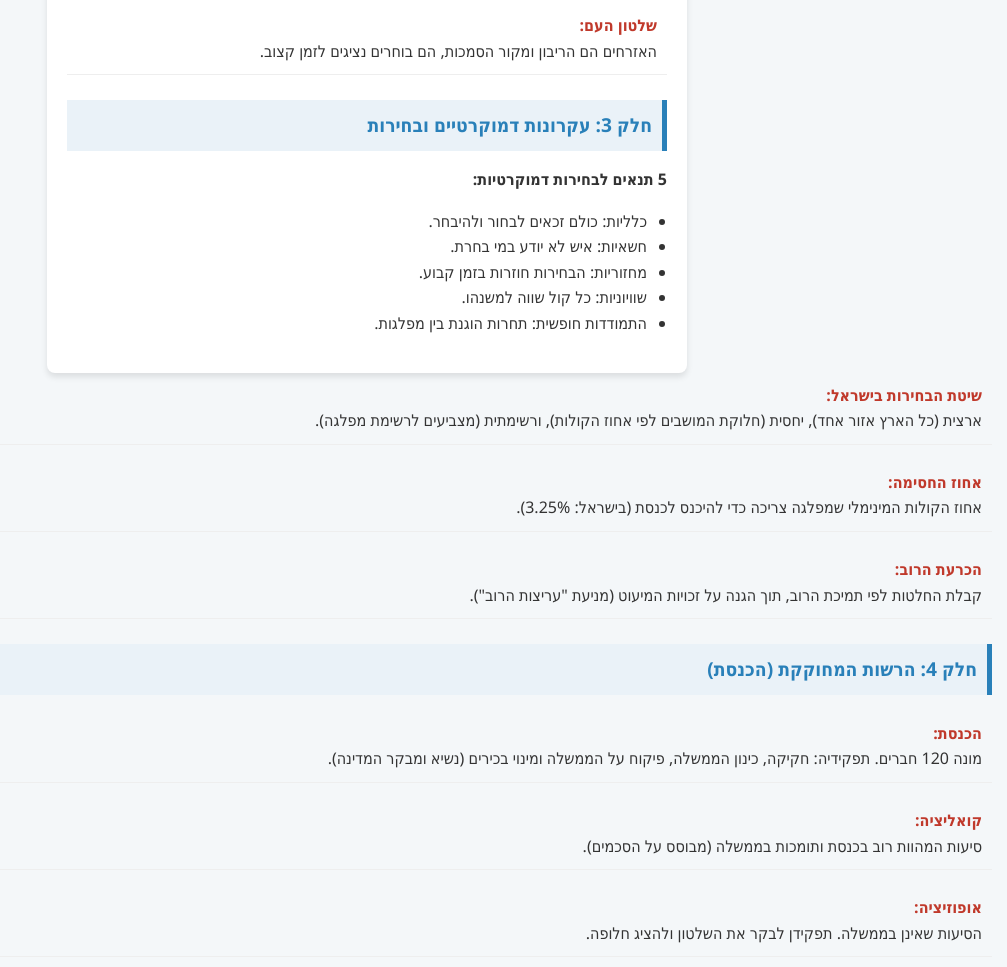
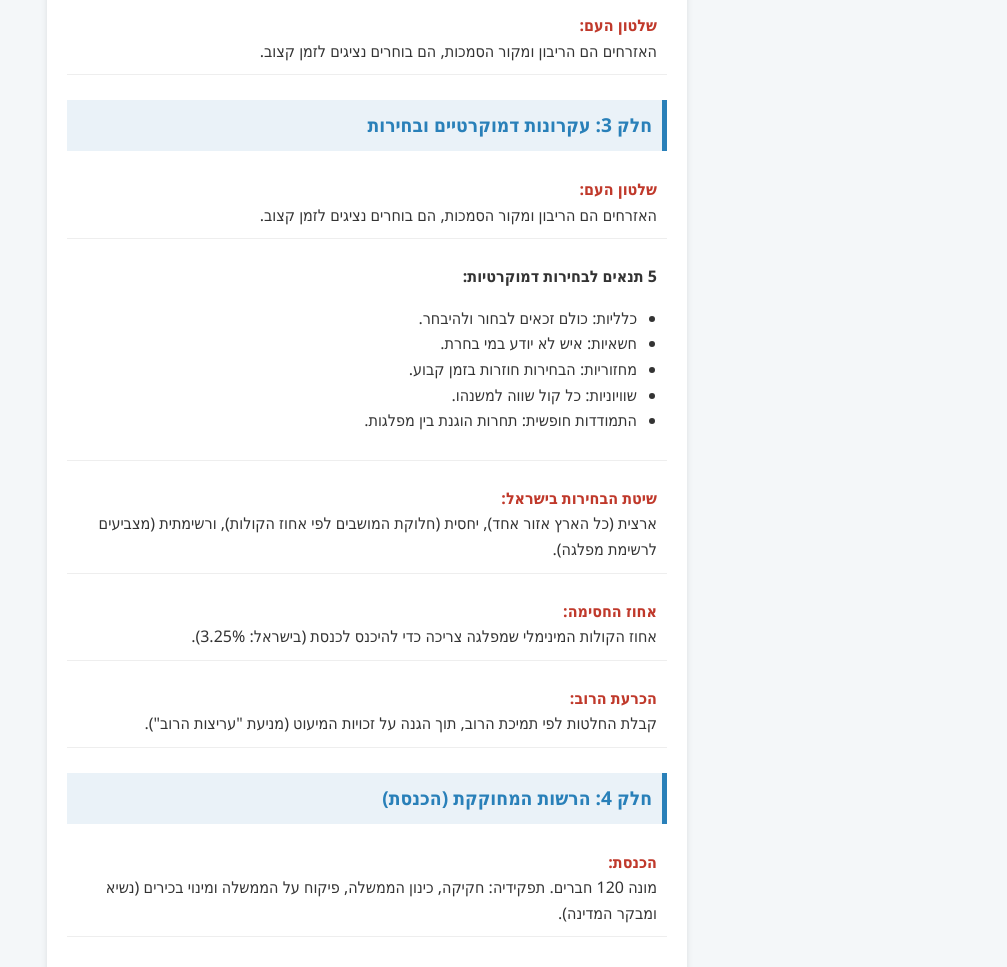
Before and after one commit to EhudBerliner/Citizenship-Studies, a plain HTML site: page index.html in a window 1280 px wide. Shown: the part 1445-2412 px from the top of the page, without its empty margins (273-1280 px from the left). Drawn offline with Linux system fonts and the light colour scheme.

Commit message:
Update index.html

```diff
--- a/index.html
+++ b/index.html
@@ -121,7 +121,8 @@
     <div class="term-item"><span class="term-title">שלטון העם:</span> האזרחים הם הריבון ומקור הסמכות, הם בוחרים נציגים לזמן קצוב.</div>
 
     <h2>חלק 3: עקרונות דמוקרטיים ובחירות</h2>
-
+    <div class="term-item"><span class="term-title">שלטון העם:</span> האזרחים הם הריבון ומקור הסמכות, הם בוחרים נציגים לזמן קצוב.</div>
+    <div class="term-item">
         <strong>5 תנאים לבחירות דמוקרטיות:</strong>
         <ul>
             <li>כלליות: כולם זכאים לבחור ולהיבחר.</li>
```
